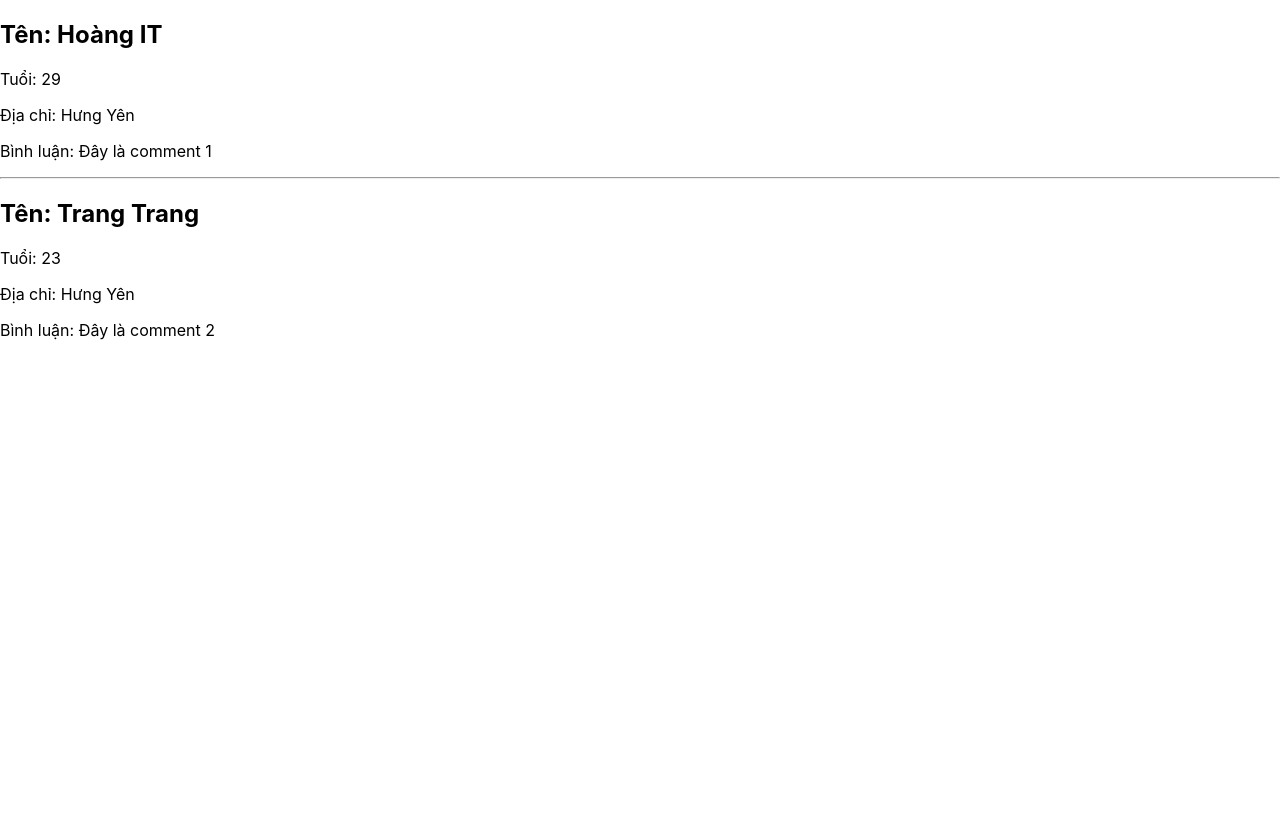
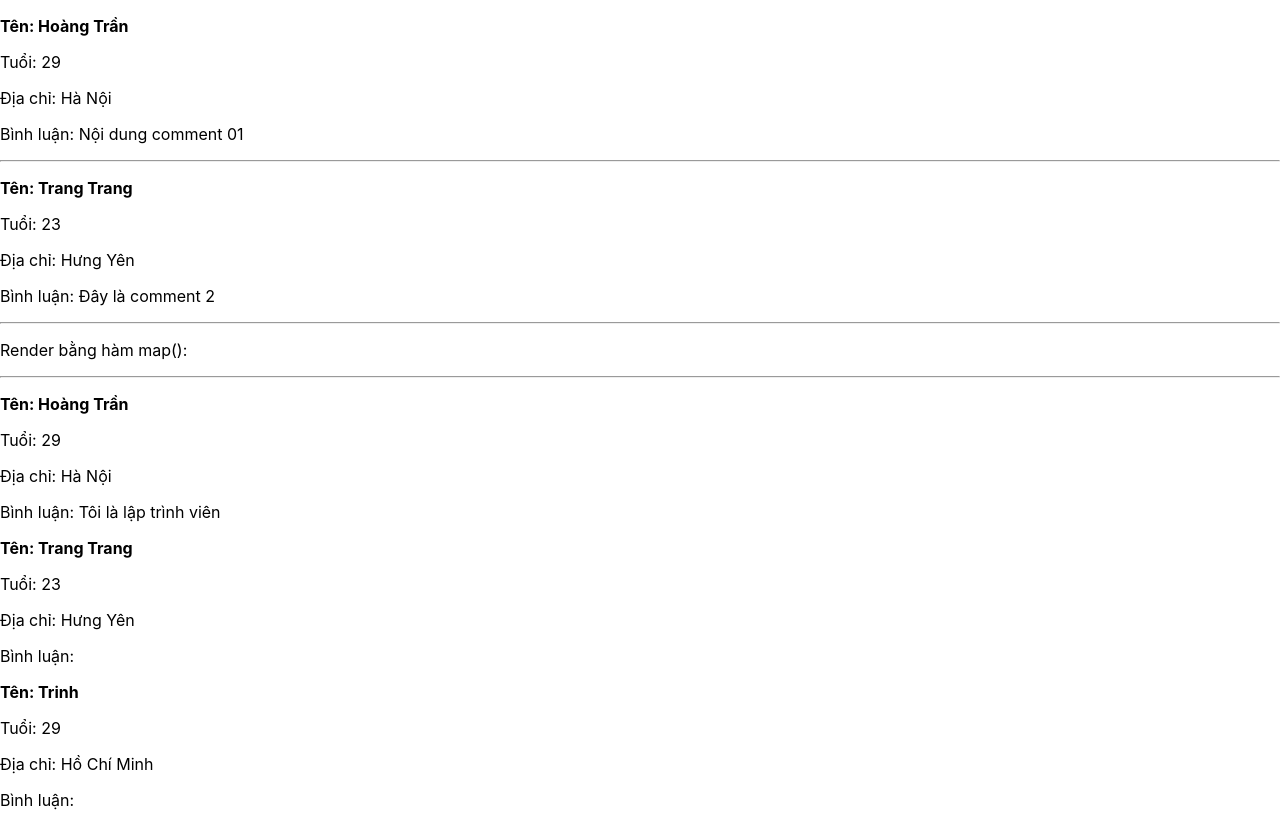
Before and after one commit to TranVuHoang/react-typescript-unicode, a React (Create React App) app in the folder hoc-react-js/: page / in a window 1280 px wide. Before the commit the page ends 800 px from the top, so only its background shows below. Built offline with nearby package versions, Linux system fonts and the light colour scheme.

Commit message:
#09. Props F2

```diff
--- a/hoc-react-js/src/App.jsx
+++ b/hoc-react-js/src/App.jsx
@@ -2,13 +2,59 @@ import "./App.css";
 import Member from "./components/Member";
 
 const App = () => {
+  // data
+  const info = {
+    name: "Hoàng Trần",
+    age: 29,
+    shippingAddress: "Hà Nội",
+  };
+
+  const comment = {
+    title: "Tiêu đề comment 01",
+    content: "Nội dung comment 01",
+  };
+
+  const members = [
+    {
+      id: 1,
+      name: "Hoàng Trần",
+      age: 29,
+      shippingAddress: "Hà Nội",
+      comment: "Tôi là lập trình viên",
+    },
+    {
+      id: 2,
+      name: "Trang Trang",
+      age: 23,
+      shippingAddress: "Hưng Yên",
+    },
+    {
+      id: 3,
+      name: "Trinh ",
+      age: 29,
+      shippingAddress: "Hồ Chí Minh",
+    },
+  ];
+
+  const memberList = members.map((member) => {
+    return (
+      <Member
+        key={member.id}
+        name={member.name}
+        age={member.age}
+        address={member.shippingAddress}
+        comment={member.comment}
+      />
+    );
+  });
+
   return (
     <>
       <Member
-        name="Hoàng IT"
-        age={29}
-        address={"Hưng Yên"}
-        comment={"Đây là comment 1"}
+        name={info.name}
+        age={info.age}
+        address={info.shippingAddress}
+        comment={comment.content}
       />
       <hr />
       <Member
@@ -17,6 +63,10 @@ const App = () => {
         address={"Hưng Yên"}
         comment={"Đây là comment 2"}
       />
+      <hr />
+      <p>Render bằng hàm map():</p>
+      <hr />
+      {memberList}
     </>
   );
 };
--- a/hoc-react-js/src/components/Member.jsx
+++ b/hoc-react-js/src/components/Member.jsx
@@ -1,7 +1,9 @@
 const Member = ({ name, age, address, comment }) => {
   return (
     <div className="member-box">
-      <h2>Tên: {name}</h2>
+      <p>
+        <strong>Tên: {name}</strong>
+      </p>
       <p>Tuổi: {age}</p>
       <p>Địa chỉ: {address}</p>
       <p>Bình luận: {comment}</p>
```
